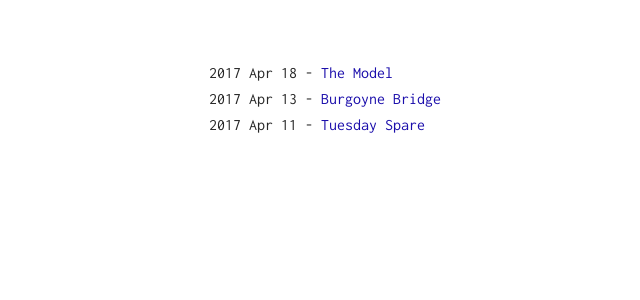
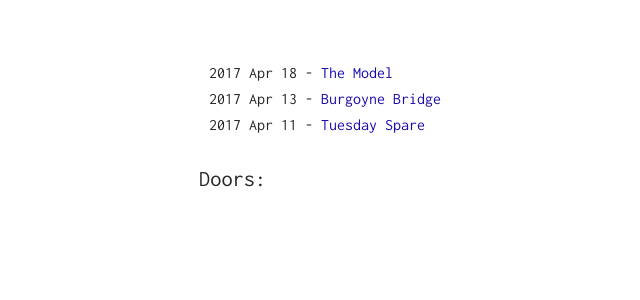
Before and after one commit to ordinarythings/ordinarythings.github.io, a Jekyll site: the page built from blog/index.html, in a window 1280 px wide. Shown: the top 300 px of the page, without its empty margins (141-781 px from the left). Built offline with Jekyll 4.4.1, drawn with Linux system fonts in a browser that asks for light colours.

Commit message:
tried to add doors, we'll see if it works

```diff
--- a/blog/index.html
+++ b/blog/index.html
@@ -11,3 +11,14 @@ layout: default
         {% endfor %}
     </ul>
 </div>
+
+<div class="blog">
+    <h1>Doors:</h1>
+    <ul>
+        {% for post in site.doors %}
+        <li>
+            <a href="{{ post.url }}">{{ post.title }}</a>
+        </li>
+        {% endfor %}
+    </ul>
+</div>
```
Also changed, not shown: 1 other file.
